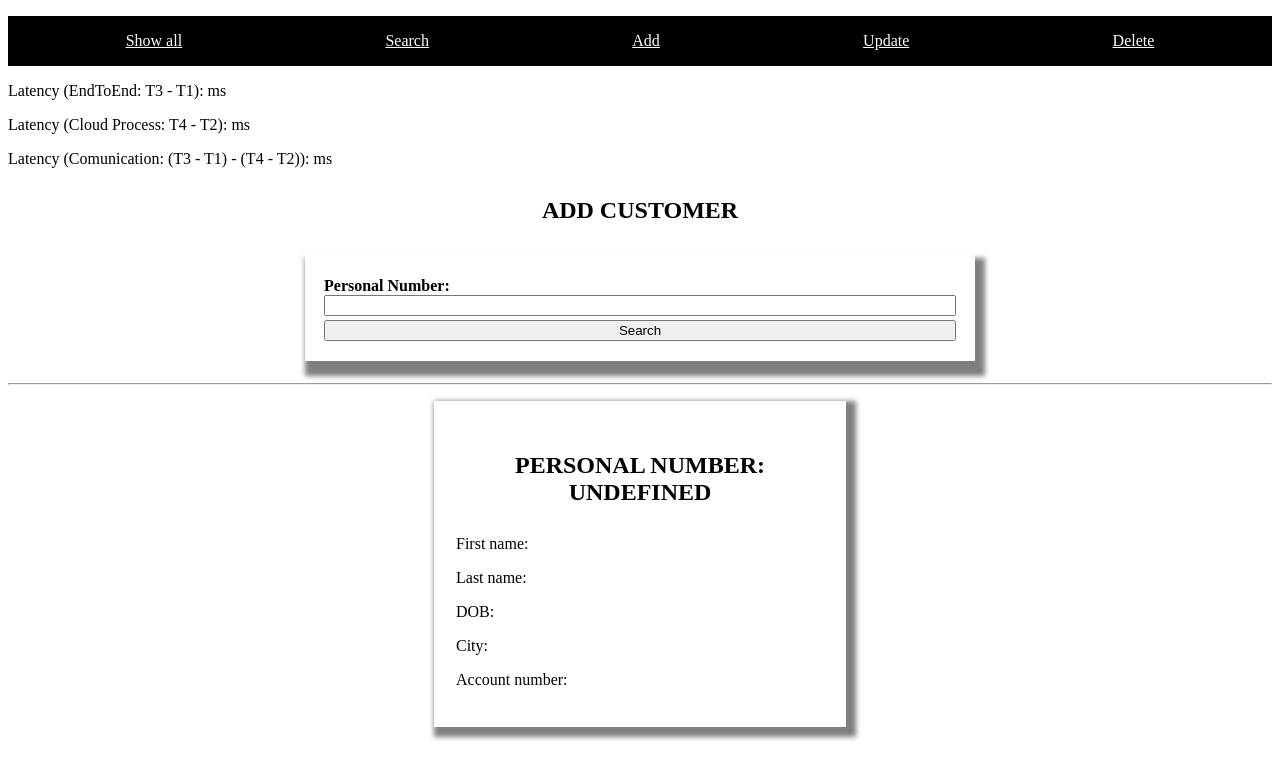
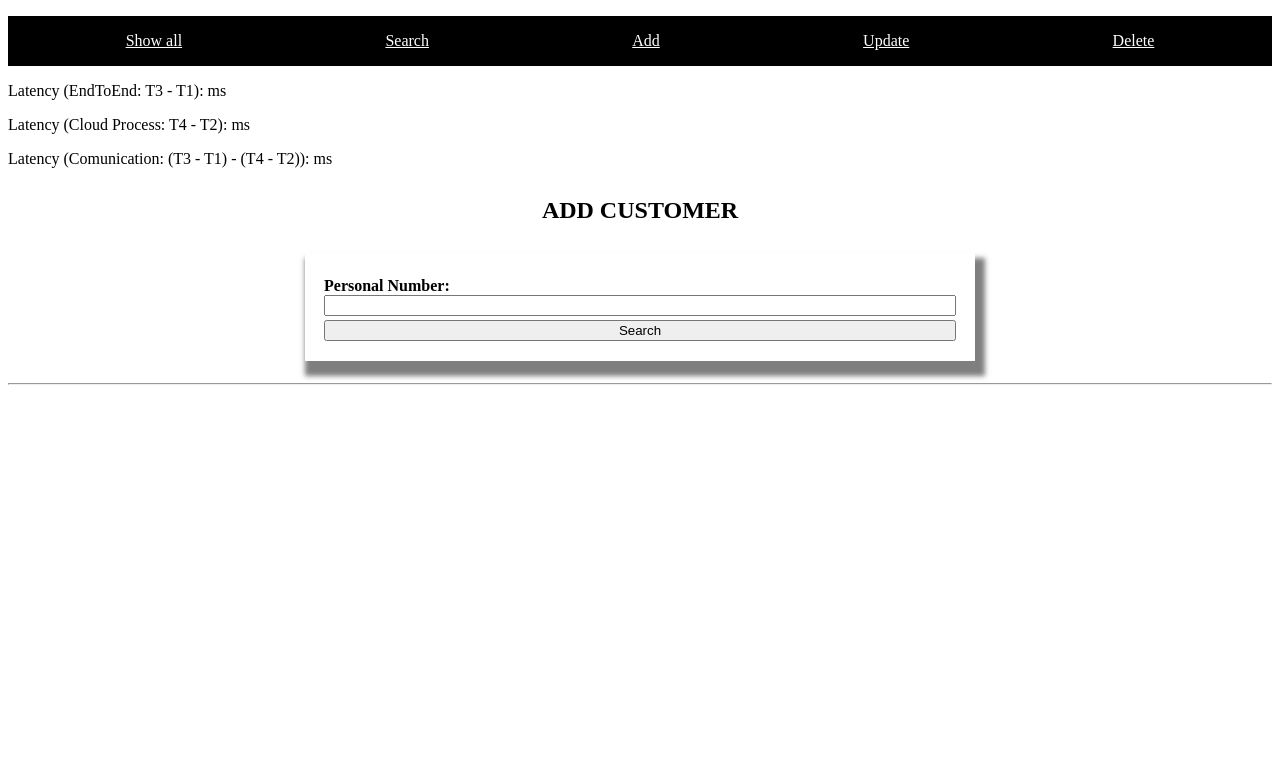
Before and after one commit to cloud-tech-assignments/frontend, a React (Create React App) app: page /search in a window 1280 px wide. Shown: the top 778 px of the page. Built offline with nearby package versions, Linux system fonts and the light colour scheme.

Commit message:
search updates

```diff
--- a/src/components/SearchCustomers.js
+++ b/src/components/SearchCustomers.js
@@ -4,7 +4,7 @@ import axios from 'axios';
 
 function SearchCustomers() {
   const [latency, setLatency] = useState('');
-  const [customer, setCustomer] = useState({});
+  const [customer, setCustomer] = useState('');
   const [customerPersonalNumber, setCustomerPersonalNumber] = useState(null);
 
   const onSubmit = (e) => {
@@ -34,9 +34,27 @@ function SearchCustomers() {
   };
 
   const getPersonalNumber = (e) => {
-    console.log(e.target.value);
     setCustomerPersonalNumber(e.target.value);
   };
+
+  let renderCustomer;
+  if (customer == null) {
+    renderCustomer = <p>Customer does not exist</p>;
+  } else if (!customer) {
+    renderCustomer = '';
+    console.log(customer);
+  } else {
+    renderCustomer = (
+      <div className="customer-item">
+        <h2>{`Personal number: ${customer.personal_number}`}</h2>
+        <p>First name: {customer.first_name}</p>
+        <p>Last name: {customer.last_name}</p>
+        <p>DOB: {customer.date_of_birth}</p>
+        <p>City: {customer.city}</p>
+        <p>Account number: {customer.account_number}</p>
+      </div>
+    );
+  }
 
   return (
     <div>
@@ -53,19 +71,11 @@ function SearchCustomers() {
             onChange={getPersonalNumber}
           />
         </label>
-
         <input type="submit" value="Search" />
       </form>
       <div>
         <hr />
-        <div className="customer-item">
-          <h2>{`Personal number: ${customer.personal_number}`}</h2>
-          <p>First name: {customer.first_name}</p>
-          <p>Last name: {customer.last_name}</p>
-          <p>DOB: {customer.date_of_birth}</p>
-          <p>City: {customer.city}</p>
-          <p>Account number: {customer.account_number}</p>
-        </div>
+        {renderCustomer}
       </div>
     </div>
   );
```
